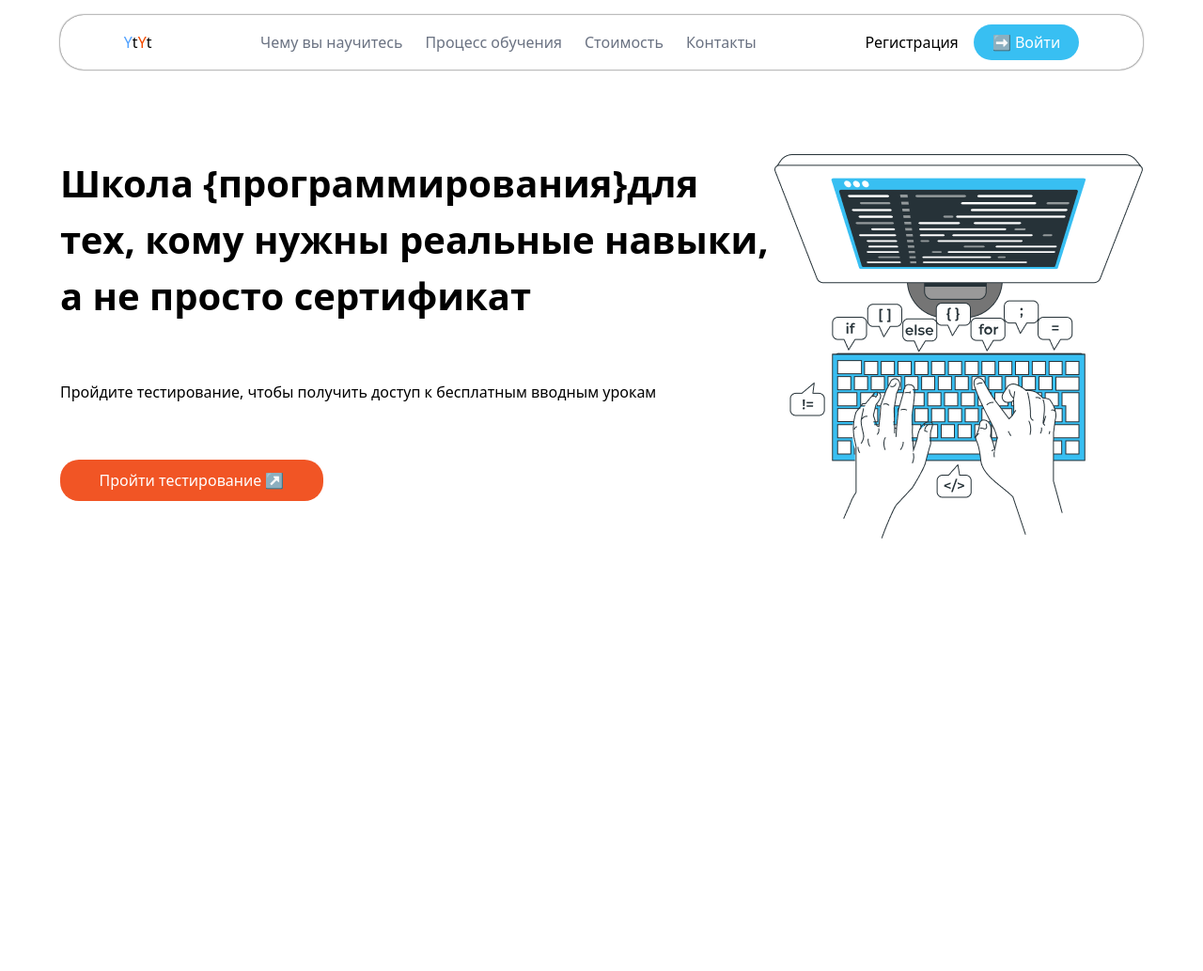
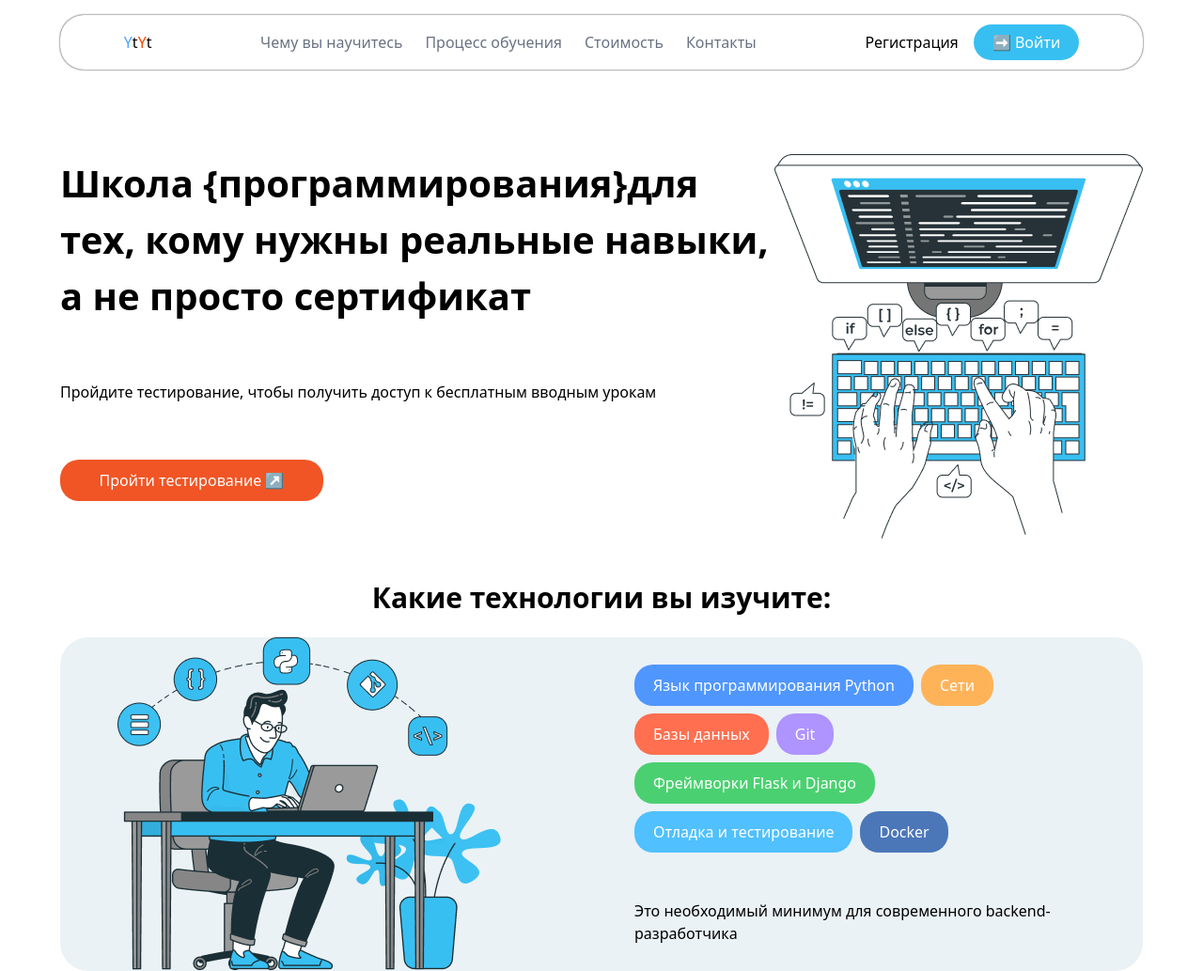
Before and after one commit to Hojiakbar-art/IT-SCHOOL, a website: page index.html in a window 1280 px wide. Shown: the whole page at 94% size. Before the commit the page ends 800 px from the top, so only its background shows below. Drawn offline with Linux system fonts and the light colour scheme.

Commit message:
Added section 2

```diff
--- a/index.html
+++ b/index.html
@@ -27,12 +27,32 @@
     <section class="w-[90%] m-auto lg:max-w-300 lg:m-auto items-center lg:flex lg:justify-around mt-[50px] lg:mt-[50px]">
 
         <div class="lg:flex lg:flex-col lg:gap-10">
-            <h1 class="text-[30px] font-bold lg:text-start text-center lg:text-[40px]">Школа {программирования}для тех, кому нужны реальные навыки, а не просто сертификат</h1>
+            <h1 class="text-[27px] font-bold lg:text-start text-center lg:text-[40px]">Школа {программирования}для тех, кому нужны реальные навыки, а не просто сертификат</h1>
             <p class="text-center mt-5 lg:text-start">Пройдите тестирование, чтобы получить доступ к бесплатным вводным урокам</p>
             <button class="bg-[#F15525] p-[10px_20px] rounded-[20px] text-white block m-auto mt-5 lg:hidden">Пройти тестирование ↗️</button>
             <button class="bg-[#F15525] p-[10px_20px] rounded-[20px] text-white block mt-5 !hidden lg:!block lg:w-70">Пройти тестирование ↗️</button>
         </div>
         <img class="mt-10" src="./src/Layer 2.png" alt="">
     </section>
+
+
+    <section class="w-[90%] m-auto lg:max-w-300 lg:m-auto mt-10 lg:mt-10">
+        <h1 class="text-[30px] text-center font-bold m-[20px_0]">Какие технологии вы изучите:</h1>
+        <div class="lg:flex lg:justify-around bg-[#EAF2F5] rounded-[30px] items-center">
+                <img  class="hidden lg:block" src="./src/Group 1175.png" alt="">
+            <div class="bg-[#EAF2F5] flex flex-col gap-[50px] lg:w-125 rounded-[30px] p-5">
+                <div class="flex flex-wrap gap-2 items-center justify-center lg:justify-start lg:items-start">
+                    <p class="p-[10px_20px] rounded-[20px] text-white bg-[#5096FF]">Язык программирования Python</p>
+                    <p class="p-[10px_20px] rounded-[20px] text-white bg-[#FFB359]">Сети</p>
+                    <p class="p-[10px_20px] rounded-[20px] text-white bg-[#FF6F50]">Базы данных</p>
+                    <p class="p-[10px_20px] rounded-[20px] text-white bg-[#AF93FF]">Git</p>
+                    <p class="p-[10px_20px] rounded-[20px] text-white bg-[#4BD071]">Фреймворки Flask и Django</p>
+                    <p class="p-[10px_20px] rounded-[20px] text-white bg-[#50C0FF]">Отладка и тестирование</p>
+                    <p class="p-[10px_20px] rounded-[20px] text-white bg-[#4B77B9]">Docker</p>
+                </div>
+                <p>Это необходимый минимум для современного backend-разработчика</p>
+            </div>
+        </div>
+    </section>
 </body>
 </html>
```
Also changed, not shown: src/Group 1175.png (added), src/output.css.
